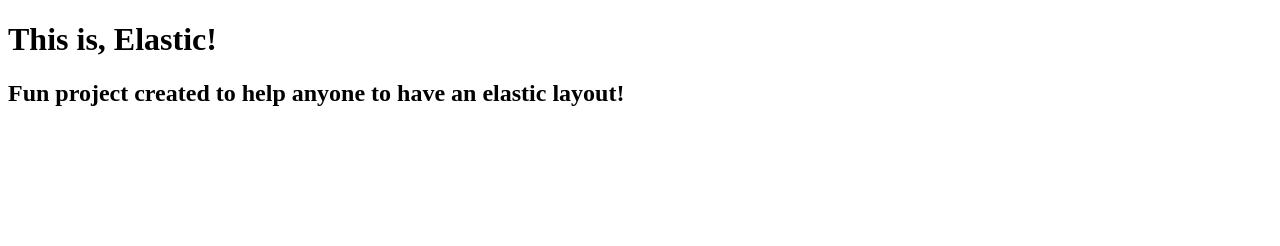
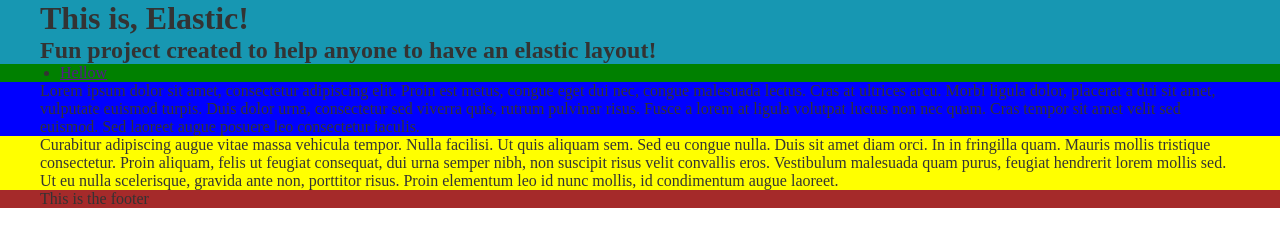
Before and after one commit to ivanasetiawan/elastic, a plain HTML site: page index.html in a window 1280 px wide. Drawn offline with Linux system fonts and the light colour scheme.

Commit message:
Add more content to elastic

```diff
--- a/index.html
+++ b/index.html
@@ -3,7 +3,7 @@
 
 	<head>
 		<meta charset="utf-8">
-		<title>Sassify!</title>
+		<title>Elastic!</title>
 		<meta name="description" content="Elastic!">
 		<meta name="author" content="Ivana Setiawan">
 		<meta name="viewport" content="width=device-width, initial-scale=1, maximum-scale=1">
@@ -17,11 +17,19 @@
 				<h2>Fun project created to help anyone to have an elastic layout!</h2>
 			</hgroup>
 		</header>
-		<nav></nav>
+		<nav><ul><li><a href="">Hellow</a></li></ul></nav>
 		<section class="main-container">
-			<article class="content"></article>
-			<aside></aside>
+			<article class="content">
+				<div>
+					<p>Lorem ipsum dolor sit amet, consectetur adipiscing elit. Proin est metus, congue eget dui nec, congue malesuada lectus. Cras at ultrices arcu. Morbi ligula dolor, placerat a dui sit amet, vulputate euismod turpis. Duis dolor urna, consectetur sed viverra quis, rutrum pulvinar risus. Fusce a lorem at ligula volutpat luctus non nec quam. Cras tempor sit amet velit sed euismod. Sed laoreet augue posuere leo consectetur iaculis.</p>
+				</div>
+			</article>
+			<aside>
+				<div>
+					<p>Curabitur adipiscing augue vitae massa vehicula tempor. Nulla facilisi. Ut quis aliquam sem. Sed eu congue nulla. Duis sit amet diam orci. In in fringilla quam. Mauris mollis tristique consectetur. Proin aliquam, felis ut feugiat consequat, dui urna semper nibh, non suscipit risus velit convallis eros. Vestibulum malesuada quam purus, feugiat hendrerit lorem mollis sed. Ut eu nulla scelerisque, gravida ante non, porttitor risus. Proin elementum leo id nunc mollis, id condimentum augue laoreet.</p>
+				</div>
+			</aside>
 		</section>
-		<footer></footer>
+		<footer><div>This is the footer</div></footer>
 	</body>
 </html>
--- a/sass/partials/_base.scss
+++ b/sass/partials/_base.scss
@@ -3,3 +3,11 @@
 // Compass imports & mixins
 @import "compass";
 @import "blueprint/grid";
+
+body {
+	font-size: 16px;
+	margin: 0;
+	color: #333;
+}
+
+h1, h2, h3, p {margin: 0;}
--- a/sass/styling.sass
+++ b/sass/styling.sass
@@ -2,3 +2,5 @@
 @import "partials/modules"
 @import "partials/mixins"
 @import "partials/base"
+
+@import "templates/layout"
--- /dev/null
+++ b/sass/templates/_layout.scss
@@ -0,0 +1,25 @@
+// Layout
+header {background: #1797b2;}
+hgroup {@extend %wrapper;}
+nav { background: green;
+	ul {@extend %wrapper;}
+}
+
+.main-container {
+	background: red;
+}
+
+.content {
+	background: blue;
+	> div {@extend %wrapper;}
+}
+
+aside {
+	background: yellow;
+	> div {@extend %wrapper;}
+}
+
+footer {
+	background: brown;
+	> div {@extend %wrapper;}
+}
```
Also changed, not shown: public/css/styling.css, 2 other files.
